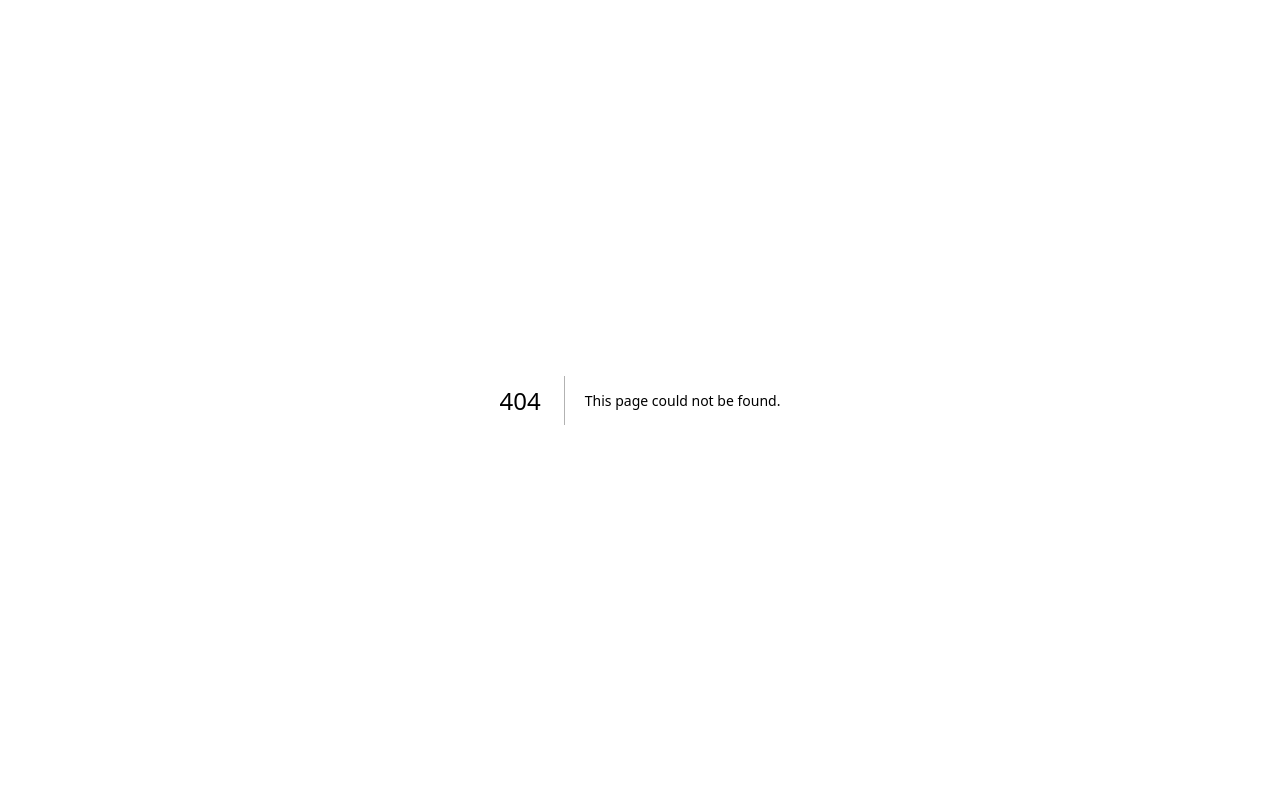
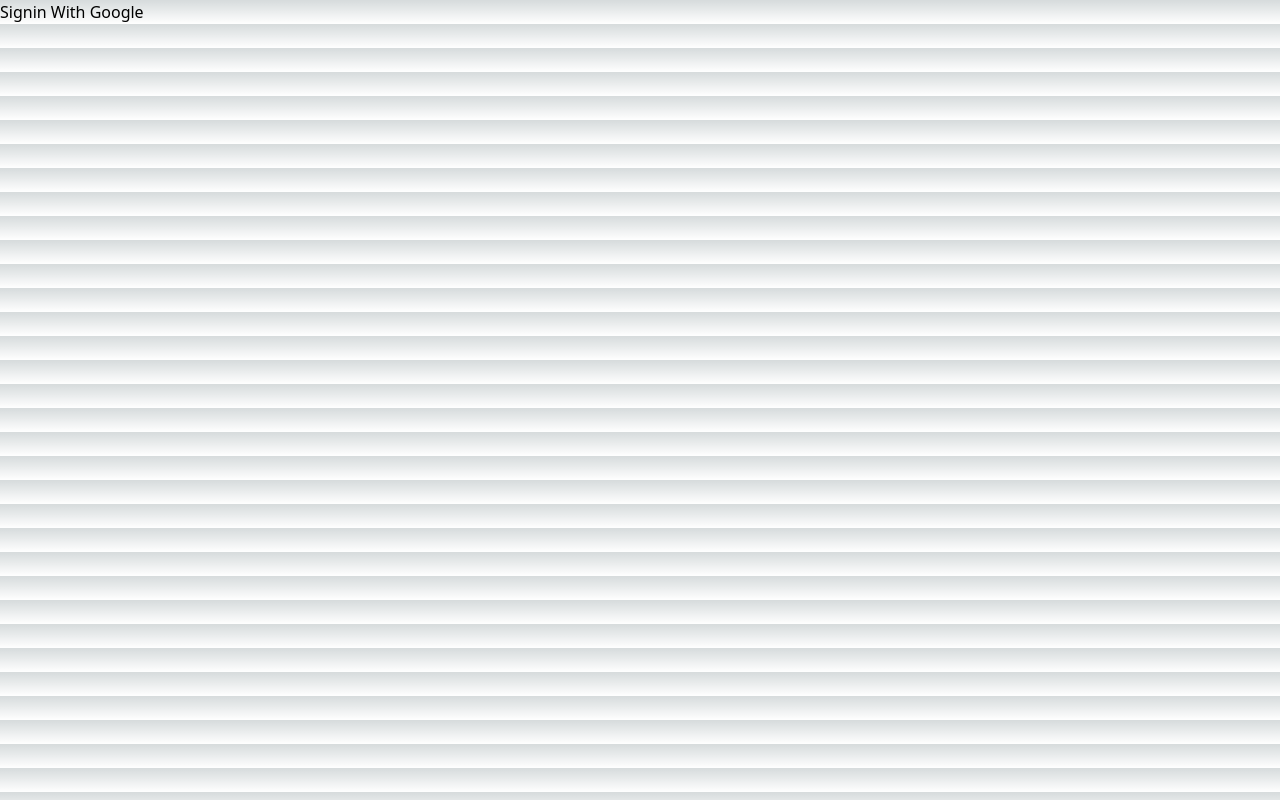
Before and after one commit to binhhg/DoAnTotNghiep, a Next.js app in the folder fe-calendar/: page /signIn in a window 1280 px wide. Before the commit this address had no page. Built offline with nearby package versions, Linux system fonts and the light colour scheme.

Commit message:
add giao dien

```diff
--- /dev/null
+++ b/fe-calendar/pages/_app.js
@@ -0,0 +1,5 @@
+import '@/styles/globals.css'
+
+export default function App({ Component, pageProps }) {
+  return <Component {...pageProps} />
+}
--- a/fe-calendar/pages/_app.tsx
+++ /dev/null
@@ -1,6 +0,0 @@
-import '@/styles/globals.css'
-import type { AppProps } from 'next/app'
-
-export default function App({ Component, pageProps }: AppProps) {
-  return <Component {...pageProps} />
-}
--- /dev/null
+++ b/fe-calendar/pages/signIn.jsx
@@ -0,0 +1,31 @@
+
+import React, { useEffect, useState } from "react";
+import {auth,provider} from "../firebaseConfig";
+import {signInWithPopup} from "firebase/auth";
+import Home from "./index";
+
+function SignIn(){
+    const [value,setValue] = useState({})
+    const handleClick =()=>{
+        signInWithPopup(auth,provider).then((data)=>{
+            setValue({
+                ...value,
+                data
+            })
+            console.log('zzz',data)
+        })
+    }
+
+    useEffect(()=>{
+        setValue(localStorage.getItem('email'))
+    })
+
+    return (
+        <div>
+            {value?<Home/>:
+                <button onClick={handleClick}>Signin With Google</button>
+            }
+        </div>
+    );
+}
+export default SignIn;
```
Also changed, not shown: fe-calendar/pages/_document.js (renamed from fe-calendar/pages/_document.tsx), fe-calendar/pages/api/hello.js (renamed from fe-calendar/pages/api/hello.ts), fe-calendar/pages/index.js (renamed from fe-calendar/pages/index.tsx), 1 other file (tests, documents, lock files or other folders).
